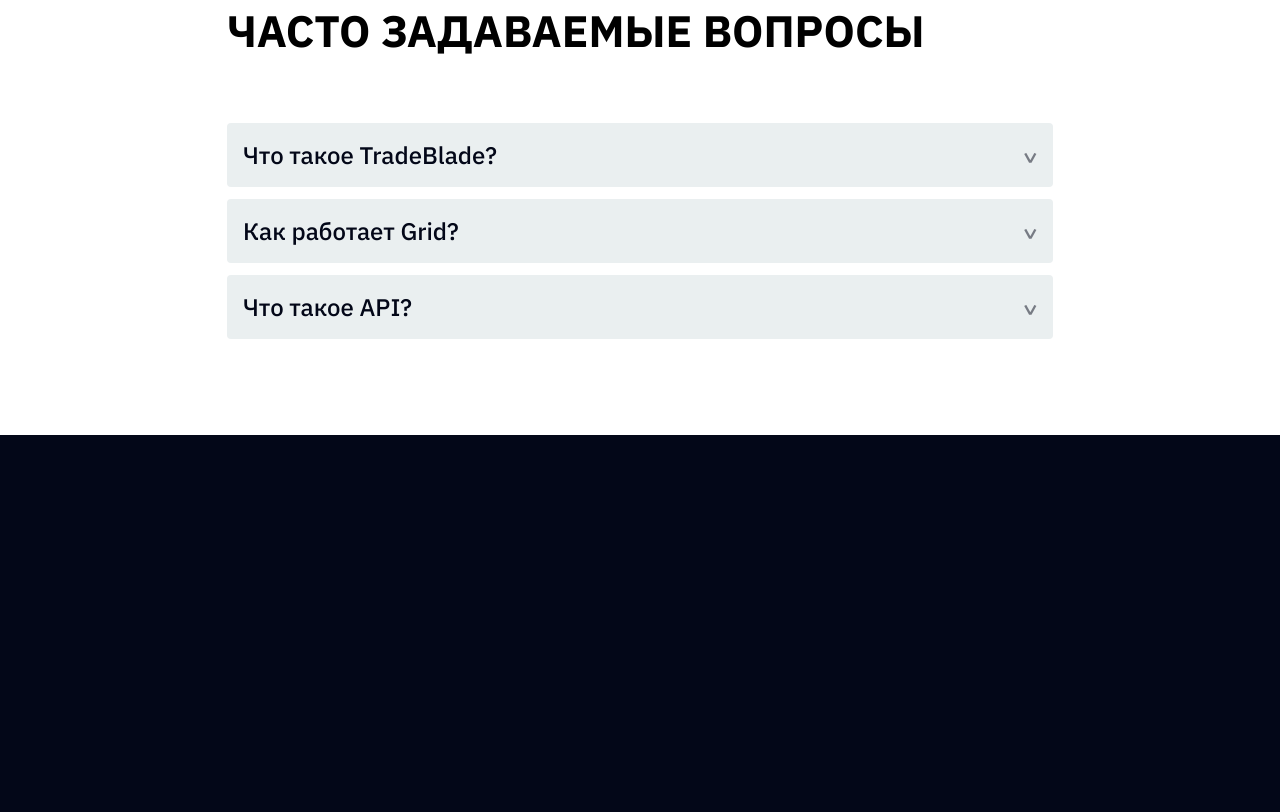
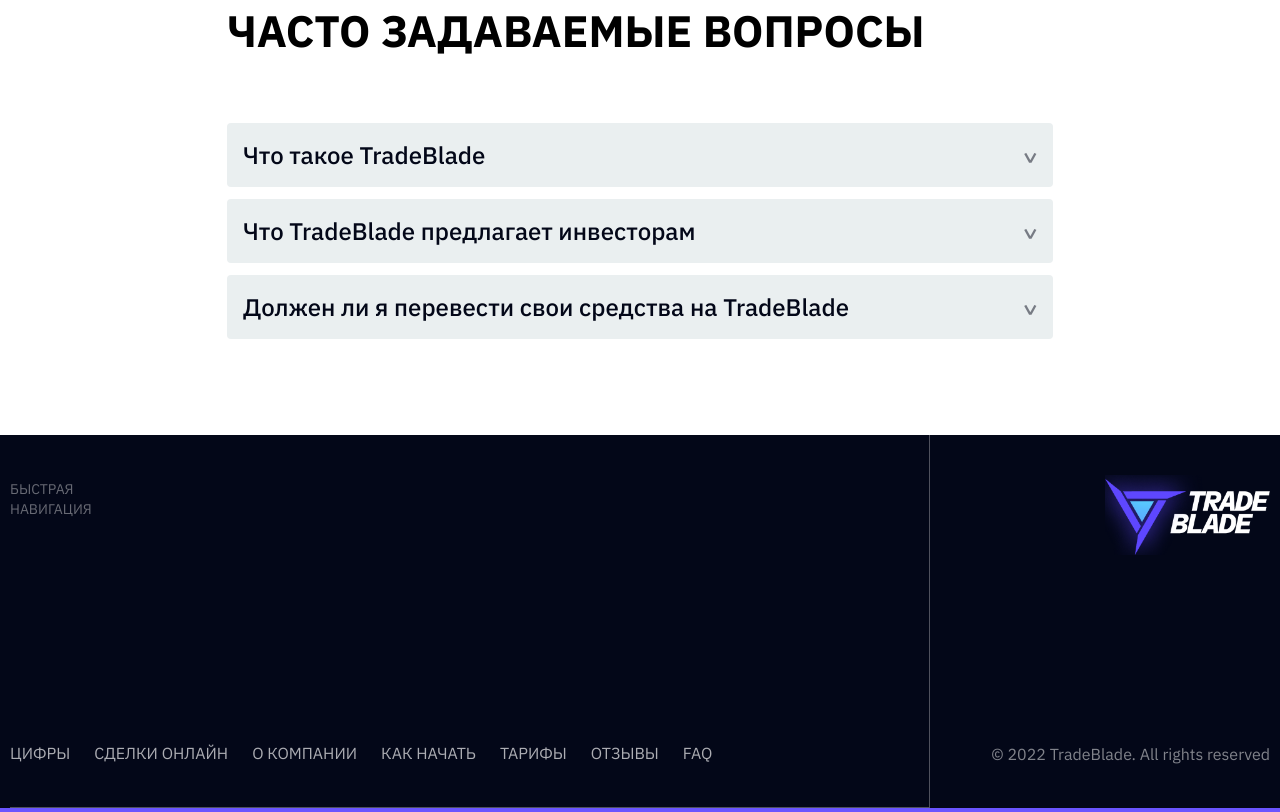
Before and after one commit to dmkomur/purpur-blade, a plain HTML site: page index.html in a window 1280 px wide. Shown: the part 2929-3741 px from the top of the page. Before the commit the page ends 3364 px from the top, so only its background shows below. Drawn offline with Linux system fonts and the light colour scheme.

Commit message:
feat: footer

```diff
--- a/index.html
+++ b/index.html
@@ -61,13 +61,13 @@
                 </button>
                 <nav class="nav-mobile">
                     <ul class="nav-mobile-list">
-                        <li><a href="#">цифры</a></li>
-                        <li><a href="#">сделки онлайн</a></li>
-                        <li><a href="#">о компании</a></li>
+                        <li><a href="#numbers">цифры</a></li>
+                        <li><a href="#transactions">сделки онлайн</a></li>
+                        <li><a href="#about">о компании</a></li>
                         <li><a href="#">как начать</a></li>
-                        <li><a href="#">тарифы</a></li>
+                        <li><a href="#tariffs">тарифы</a></li>
                         <li><a href="#">отзывы</a></li>
-                        <li><a href="#">FAQ</a></li>
+                        <li><a href="#faq">FAQ</a></li>
                     </ul>
                 </nav>
                 <div class="auth-btns-wrapper">
@@ -538,7 +538,7 @@
                 </h2>
                 <div class="faq-list">
                     <div class="faq-item">
-                        <div class="faq-question">Что такое TradeBlade?</div>
+                        <div class="faq-question">Что такое TradeBlade</div>
                         <div class="faq-answer">
                             Мы опытная команда, для которой трейдинг –
                             профессия. TradeBlade является авторизованным
@@ -552,7 +552,9 @@
                     </div>
 
                     <div class="faq-item">
-                        <div class="faq-question">Как работает Grid?</div>
+                        <div class="faq-question">
+                            Что TradeBlade предлагает инвесторам
+                        </div>
                         <div class="faq-answer">
                             Мы опытная команда, для которой трейдинг –
                             профессия. TradeBlade является авторизованным
@@ -566,7 +568,9 @@
                     </div>
 
                     <div class="faq-item">
-                        <div class="faq-question">Что такое API?</div>
+                        <div class="faq-question">
+                            Должен ли я перевести свои средства на TradeBlade
+                        </div>
                         <div class="faq-answer">
                             Мы опытная команда, для которой трейдинг –
                             профессия. TradeBlade является авторизованным
@@ -581,6 +585,61 @@
                 </div>
             </div>
         </section>
+        <footer class="footer">
+            <div class="container footer-wrapper">
+                <div class="footer-nav">
+                    <p class="footer-nav-title">Быстрая навигация</p>
+                    <nav>
+                        <ul class="footer-nav-list">
+                            <li>
+                                <a class="footer-nav-item" href="#numbers"
+                                    >Цифры</a
+                                >
+                            </li>
+                            <li>
+                                <a class="footer-nav-item" href="#transactions"
+                                    >Сделки онлайн</a
+                                >
+                            </li>
+                            <li>
+                                <a class="footer-nav-item" href="#about"
+                                    >О компании</a
+                                >
+                            </li>
+                            <li>
+                                <a class="footer-nav-item" href="#"
+                                    >Как начать</a
+                                >
+                            </li>
+                            <li>
+                                <a class="footer-nav-item" href="#tariffs"
+                                    >Тарифы</a
+                                >
+                            </li>
+                            <li>
+                                <a class="footer-nav-item" href="#">Отзывы</a>
+                            </li>
+                            <li>
+                                <a class="footer-nav-item" href="#faq">FAQ</a>
+                            </li>
+                        </ul>
+                    </nav>
+                </div>
+                <div class="footer-logo-wrapper">
+                    <img
+                        class="footer-logo"
+                        src="./assets/logo-main-desktop.png"
+                        alt="logo"
+                        width="165"
+                        height="80"
+                    />
+                    <p class="footer-logo-text">
+                        © 2022 TradeBlade. All rights reserved
+                    </p>
+                </div>
+            </div>
+        </footer>
+
         <script defer src="./index.js"></script>
     </body>
 </html>
--- a/style.css
+++ b/style.css
@@ -1157,3 +1157,99 @@ button {
                 line-height: 32px;
         }
 }
+
+/* == footer== */
+.footer {
+        border-bottom: 4px solid var(--purpule);
+
+}
+
+.footer-wrapper {
+        display: flex;
+        flex-direction: column;
+
+}
+
+.footer-nav {
+        display: flex;
+        flex-direction: row;
+        padding: 40px 0 57px 0;
+        border-bottom: 1px solid #4f515d;
+}
+
+.footer-nav-title {
+        font-size: 14px;
+        line-height: 20px;
+        color: #686a74;
+        text-transform: uppercase;
+        max-width: 107px;
+        text-align: start;
+        margin-right: 74px;
+}
+
+.footer-nav-list {
+        display: flex;
+        flex-direction: column;
+        gap: 16px;
+        margin-bottom: 24px;
+}
+
+.footer-nav-item {
+        color: #acadb3;
+        font-size: 16px;
+        line-height: 20px;
+        cursor: pointer;
+        text-transform: uppercase;
+        transition: all 0.3s ease;
+}
+
+.footer-nav-item:hover,
+.footer-nav-item:focus {
+        color: var(--purpule);
+        transition: all 0.3s ease;
+}
+
+.footer-logo-wrapper {
+        display: flex;
+        flex-direction: column;
+        padding: 40px 0 40px 0;
+        gap: 80px;
+        align-items: baseline;
+}
+
+.footer-logo-text {
+        color: #81838b;
+        line-height: 20px;
+}
+
+@media (min-width: 1200px) {
+        .footer-wrapper {
+                flex-direction: row;
+        }
+
+        .footer-nav {
+                display: flex;
+                flex-direction: column;
+                padding: 44px 0;
+                border-right: 1px solid #4f515d;
+                gap: 224px;
+        }
+
+        .footer-nav-list {
+                flex-direction: row;
+                gap: 24px;
+                padding-right: 217px;
+                margin-bottom: 0;
+        }
+
+        .footer-logo-wrapper {
+                justify-content: space-between;
+                align-items: flex-end;
+                flex-grow: 1;
+                padding-bottom: 44px;
+        }
+
+        .footer-logo-text {
+                text-align: right;
+        }
+}
```
